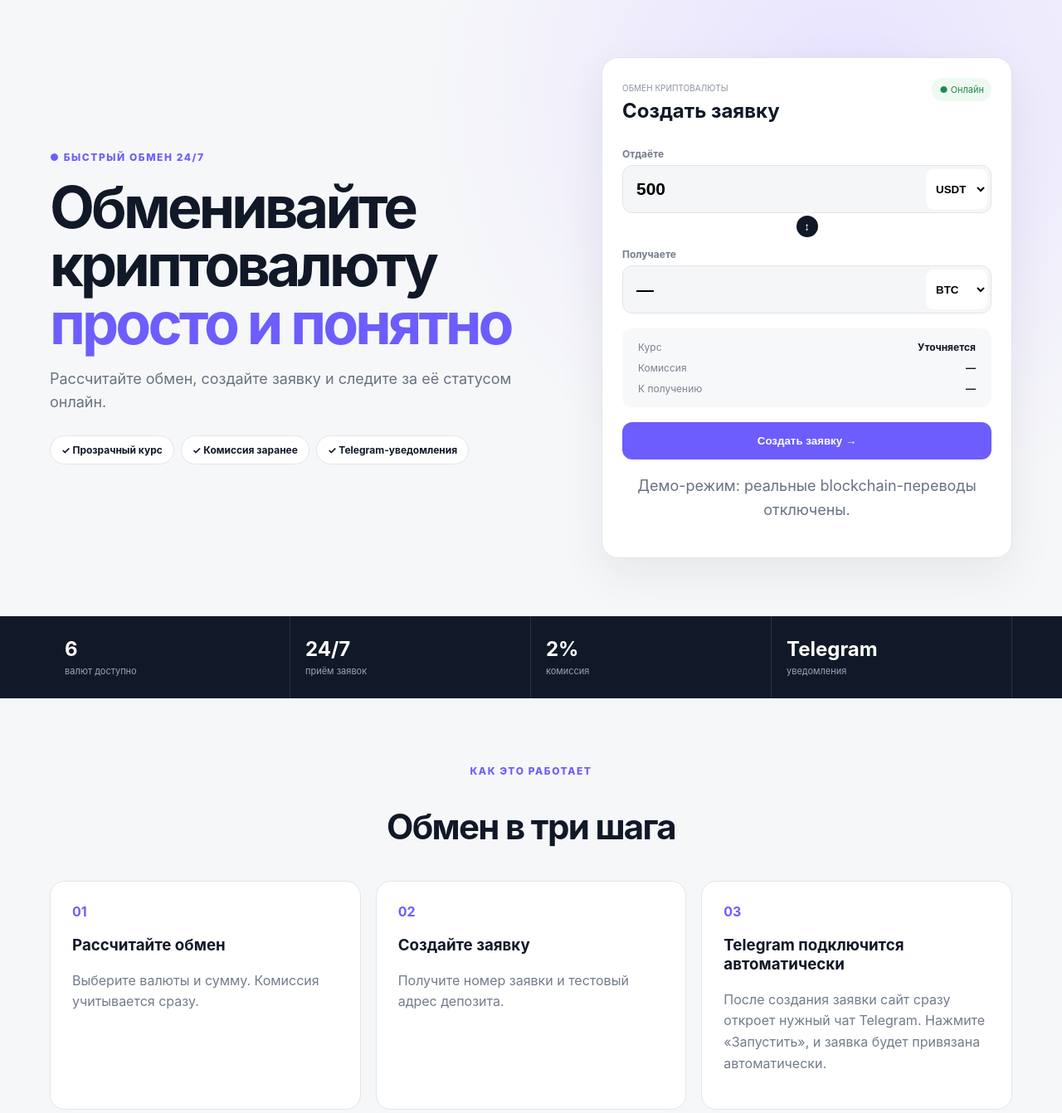
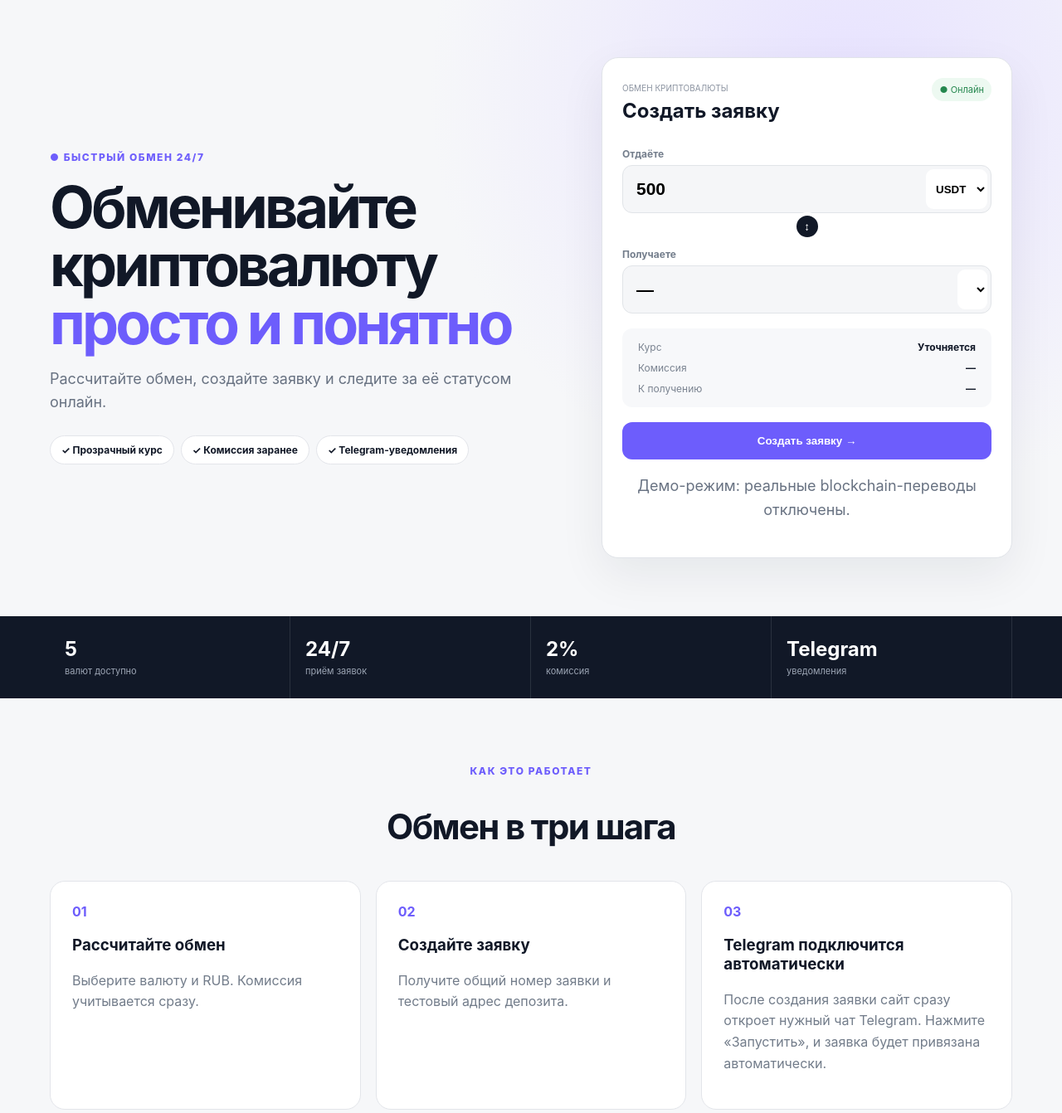
Before and after one commit to privetandrei7/crypto_exchange, a FastAPI app: page / in a window 1280 px wide. Shown: the part 76-1418 px from the top of the page at 83% size. Run offline with FastAPI, Linux system fonts and the light colour scheme; data that the repository does not hold is empty; parts of the project's set-up code (start-up, migrations or seed data) failed here and were passed over.

Commit message:
Remove EUR and limit website exchange pairs to RUB

```diff
--- a/templates/index.html
+++ b/templates/index.html
@@ -1,9 +1,9 @@
 <!doctype html><html lang="ru"><head><meta charset="utf-8"><meta name="viewport" content="width=device-width,initial-scale=1"><title>Crypto Exchange — быстрый обмен</title><link rel="stylesheet" href="/static/site.css"></head><body>
 <header><div class="nav"><a class="logo" href="/">₿ CryptoExchange</a><nav><a href="#exchange">Обмен</a><a href="#how">Как это работает</a><a href="#track">Заявка</a><a href="#faq">FAQ</a></nav><a class="tg" href="https://t.me/kupiusdtbot" target="_blank">Telegram</a></div></header>
 <main><section class="hero"><div class="hero-grid"><div><div class="eyebrow">● БЫСТРЫЙ ОБМЕН 24/7</div><h1>Обменивайте криптовалюту <em>просто и понятно</em></h1><p>Рассчитайте обмен, создайте заявку и следите за её статусом онлайн.</p><div class="chips"><span>✓ Прозрачный курс</span><span>✓ Комиссия заранее</span><span>✓ Telegram-уведомления</span></div></div>
-<div class="card" id="exchange"><div class="cardhead"><div><small>ОБМЕН КРИПТОВАЛЮТЫ</small><h2>Создать заявку</h2></div><i>● Онлайн</i></div><label>Отдаёте</label><div class="amount"><input id="amount" type="number" min="0" step="any" value="500"><select id="sell"><option>USDT</option><option>BTC</option><option>ETH</option><option>USDC</option><option>EUR</option><option>RUB</option></select></div><button id="swap" class="swap">↕</button><label>Получаете</label><div class="amount"><input id="result" readonly><select id="buy"><option>BTC</option><option>ETH</option><option>USDT</option><option>USDC</option><option>EUR</option><option>RUB</option></select></div><div class="quote"><div><span>Курс</span><b id="rate">—</b></div><div><span>Комиссия</span><b id="fee">—</b></div><div><span>К получению</span><b id="receive">—</b></div></div><button id="create" class="primary">Создать заявку →</button><p class="demo">Демо-режим: реальные blockchain-переводы отключены.</p></div></div></section>
-<section class="stats"><div class="statsgrid"><div><b>6</b><span>валют доступно</span></div><div><b>24/7</b><span>приём заявок</span></div><div><b id="statfee">—</b><span>комиссия</span></div><div><b>Telegram</b><span>уведомления</span></div></div></section>
-<section class="section" id="how"><div class="center"><div class="eyebrow">КАК ЭТО РАБОТАЕТ</div><h2>Обмен в три шага</h2></div><div class="steps"><article><b>01</b><h3>Рассчитайте обмен</h3><p>Выберите валюты и сумму. Комиссия учитывается сразу.</p></article><article><b>02</b><h3>Создайте заявку</h3><p>Получите номер заявки и тестовый адрес депозита.</p></article><article><b>03</b><h3>Telegram подключится автоматически</h3><p>После создания заявки сайт сразу откроет нужный чат Telegram. Нажмите «Запустить», и заявка будет привязана автоматически.</p></article></div></section>
+<div class="card" id="exchange"><div class="cardhead"><div><small>ОБМЕН КРИПТОВАЛЮТЫ</small><h2>Создать заявку</h2></div><i>● Онлайн</i></div><label>Отдаёте</label><div class="amount"><input id="amount" type="number" min="0" step="any" value="500"><select id="sell"><option>USDT</option><option>BTC</option><option>ETH</option><option>USDC</option><option>RUB</option></select></div><button id="swap" class="swap">↕</button><label>Получаете</label><div class="amount"><input id="result" readonly><select id="buy"></select></div><div class="quote"><div><span>Курс</span><b id="rate">—</b></div><div><span>Комиссия</span><b id="fee">—</b></div><div><span>К получению</span><b id="receive">—</b></div></div><button id="create" class="primary">Создать заявку →</button><p class="demo">Демо-режим: реальные blockchain-переводы отключены.</p></div></div></section>
+<section class="stats"><div class="statsgrid"><div><b>5</b><span>валют доступно</span></div><div><b>24/7</b><span>приём заявок</span></div><div><b id="statfee">—</b><span>комиссия</span></div><div><b>Telegram</b><span>уведомления</span></div></div></section>
+<section class="section" id="how"><div class="center"><div class="eyebrow">КАК ЭТО РАБОТАЕТ</div><h2>Обмен в три шага</h2></div><div class="steps"><article><b>01</b><h3>Рассчитайте обмен</h3><p>Выберите валюту и RUB. Комиссия учитывается сразу.</p></article><article><b>02</b><h3>Создайте заявку</h3><p>Получите общий номер заявки и тестовый адрес депозита.</p></article><article><b>03</b><h3>Telegram подключится автоматически</h3><p>После создания заявки сайт сразу откроет нужный чат Telegram. Нажмите «Запустить», и заявка будет привязана автоматически.</p></article></div></section>
 <section class="dark" id="track"><div class="two"><div><div class="eyebrow">КОНТРОЛЬ ЗАЯВКИ</div><h2>Проверить заявку</h2><p>Введите номер заявки, чтобы увидеть текущий статус.</p><div class="track"><input id="orderId" placeholder="Например, 12"><button id="find">Проверить</button></div><div id="orderBox"></div></div><div class="statuses"><div>01 · <b>Ожидаем оплату</b></div><div>02 · <b>Оплата обнаружена</b></div><div>03 · <b>Подтверждено</b></div><div>04 · <b>Завершено</b></div></div></div></section>
-<section class="section faq" id="faq"><div class="center"><div class="eyebrow">ЧАСТЫЕ ВОПРОСЫ</div><h2>FAQ</h2></div><details><summary>Какие валюты доступны?</summary><p>BTC, ETH, USDT, USDC, EUR и RUB.</p></details><details><summary>Какая комиссия?</summary><p>Текущая комиссия загружается из настроек backend и показывается до создания заявки.</p></details><details><summary>Это реальные переводы?</summary><p>Нет. Это демонстрационная система, реальные blockchain-платежи не подключены.</p></details></section>
-<section class="cta"><div><div class="eyebrow">НУЖНА ПОМОЩЬ?</div><h2>Поддержка в Telegram</h2></div><a href="https://t.me/kupiusdtbot" target="_blank">Открыть Telegram →</a></div></section></main><footer>© 2026 Crypto Exchange <span>Демо-сервис</span></footer><div id="toast"></div><script src="/static/site.js?v=20260915-3"></script></body></html>
+<section class="section faq" id="faq"><div class="center"><div class="eyebrow">ЧАСТЫЕ ВОПРОСЫ</div><h2>FAQ</h2></div><details><summary>Какие валюты доступны?</summary><p>BTC, ETH, USDT, USDC и RUB. Все обменные пары только с RUB. EUR отключён.</p></details><details><summary>Какая комиссия?</summary><p>Текущая комиссия загружается из настроек backend и показывается до создания заявки.</p></details><details><summary>Это реальные переводы?</summary><p>Нет. Это демонстрационная система, реальные blockchain-платежи не подключены.</p></details></section>
+<section class="cta"><div><div class="eyebrow">НУЖНА ПОМОЩЬ?</div><h2>Поддержка в Telegram</h2></div><a href="https://t.me/kupiusdtbot" target="_blank">Открыть Telegram →</a></section></main><footer>© 2026 Crypto Exchange <span>Демо-сервис</span></footer><div id="toast"></div><script src="/static/site.js?v=20260915-4"></script></body></html>
```
